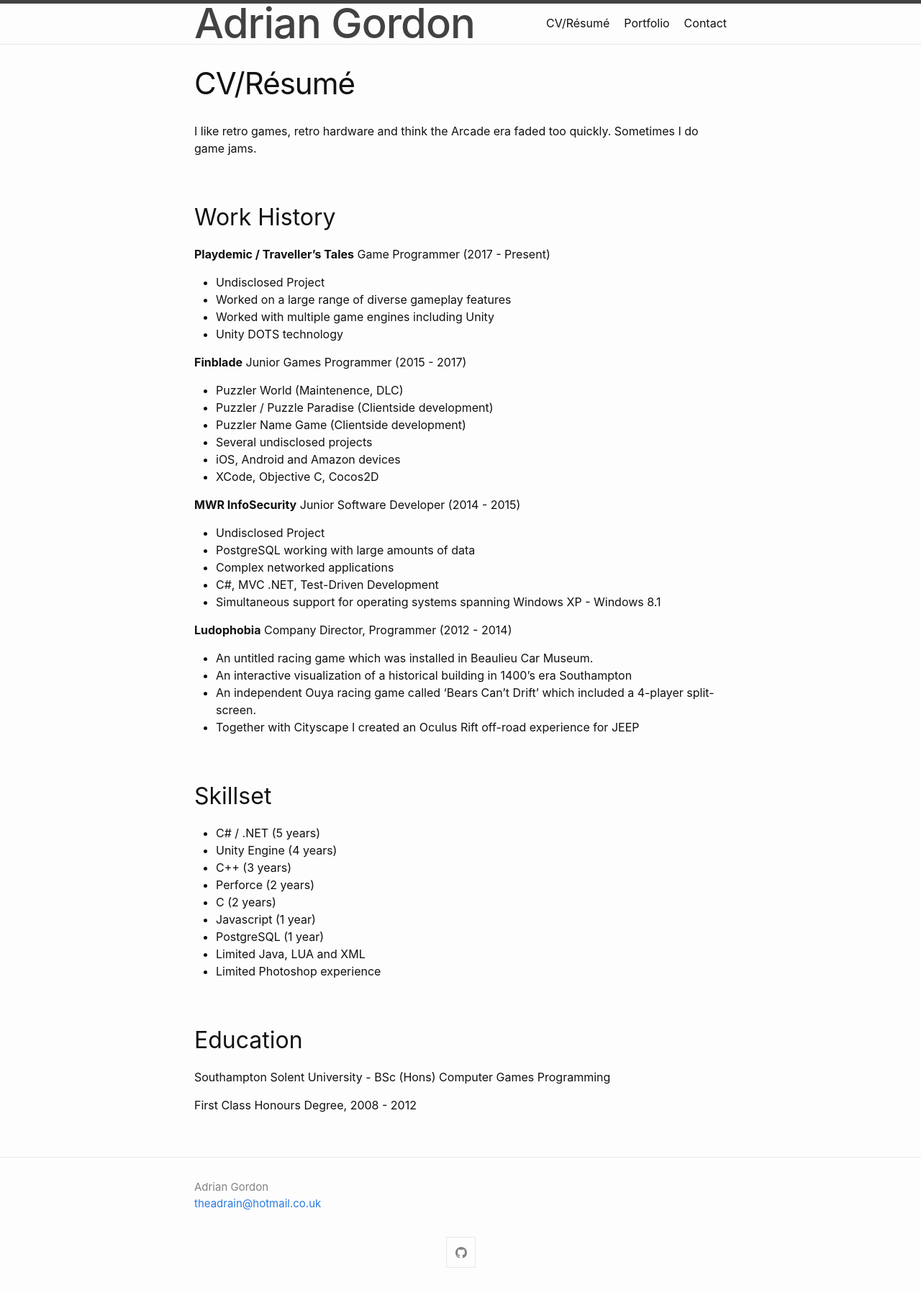
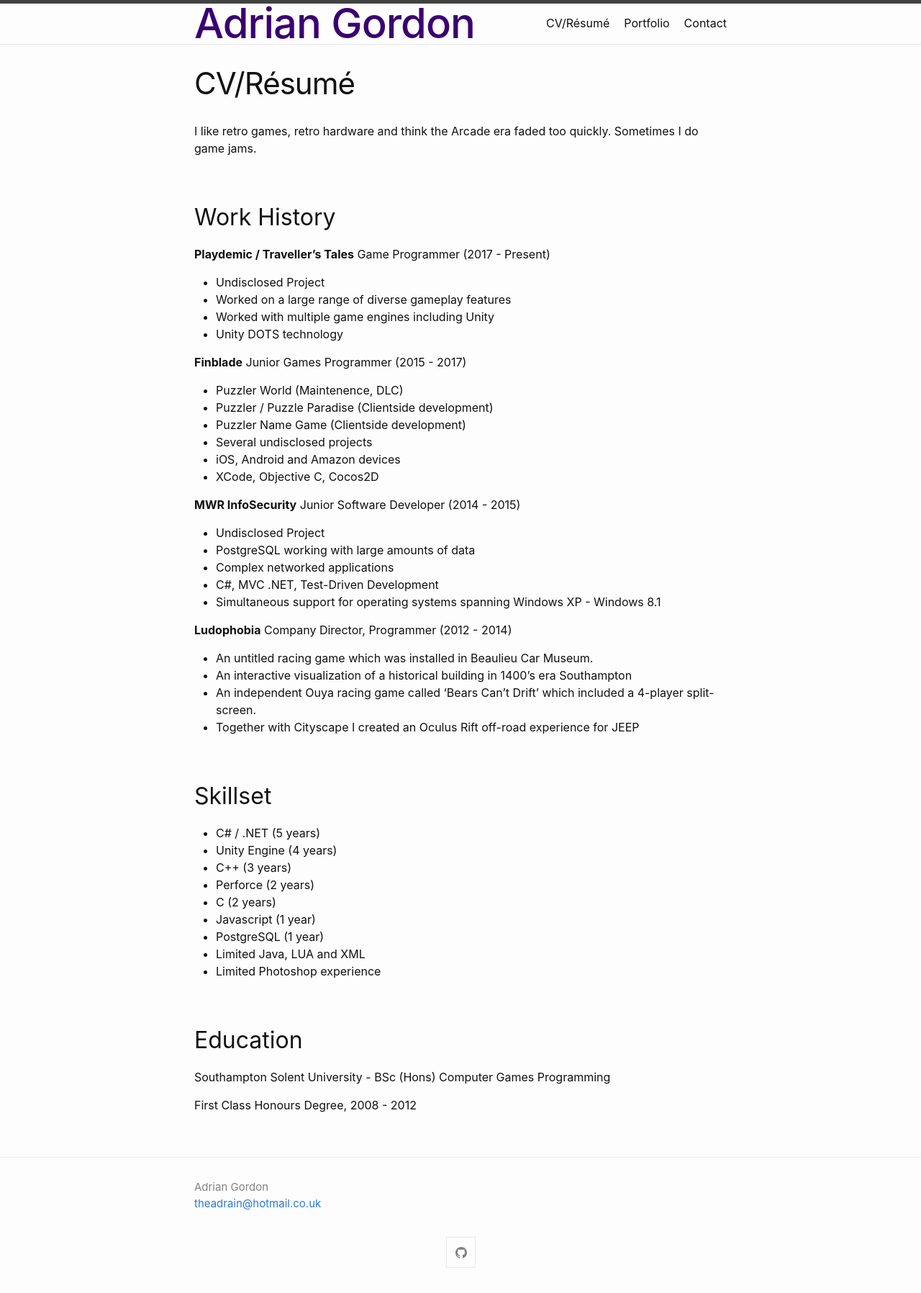
Before and after one commit to TheADrain/Portfolio, a Jekyll site: the page built from docs/index.markdown, in a window 1280 px wide. Shown: the whole page at 72% size. Built offline with Jekyll 4.4.1, drawn with Linux system fonts in a browser that asks for light colours.

Commit message:
Update classic.scss

```diff
--- a/docs/_sass/minima/skins/classic.scss
+++ b/docs/_sass/minima/skins/classic.scss
@@ -4,7 +4,7 @@ $brand-color:           #828282 !default;
 $brand-color-light:     lighten($brand-color, 40%) !default;
 $brand-color-dark:      darken($brand-color, 25%) !default;
 
-$site-title-color:      $brand-color-dark !default;
+$site-title-color:      #3b0071 !default;
 
 $text-color:            #111111 !default;
 $background-color:      #fdfdfd !default;
```
